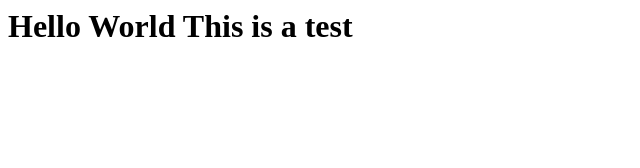
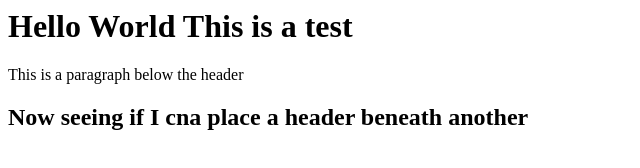
Before and after one commit to M4g1us/WebsiteTest, a plain HTML site: page index.html in a window 1280 px wide. Shown: the whole page, without its empty margins (0-640 px from the left). Drawn offline with Linux system fonts and the light colour scheme.

Commit message:
Update index.html
Adding a header and a paragraph

```diff
--- a/index.html
+++ b/index.html
@@ -4,5 +4,7 @@
   </title>
   <body>
     <h1> Hello World This is a test </h1>
+    <p>This is a paragraph below the header</p>
+    <h2> Now seeing if I cna place a header beneath another</h2>
   </body>
 </html>
```
